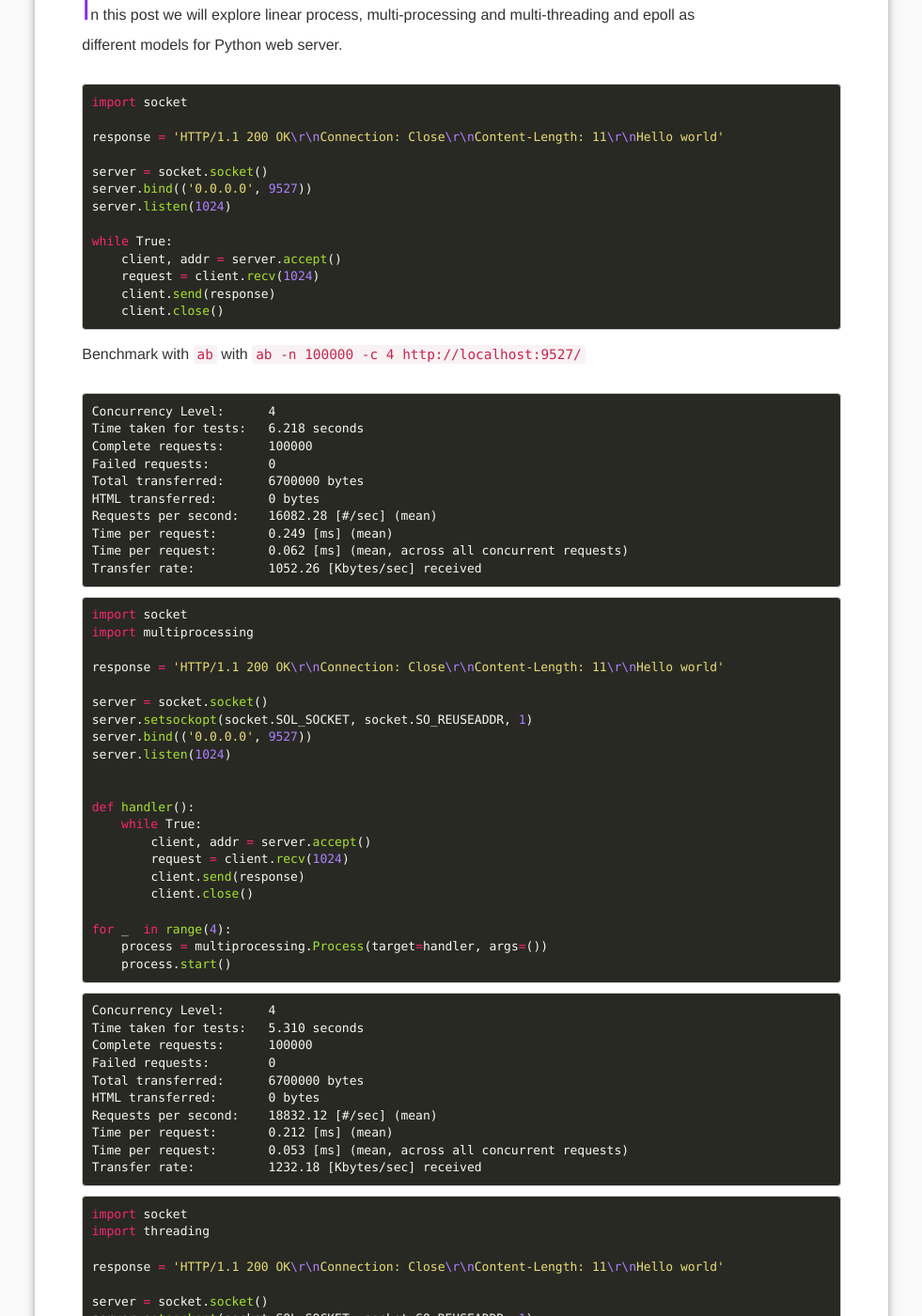
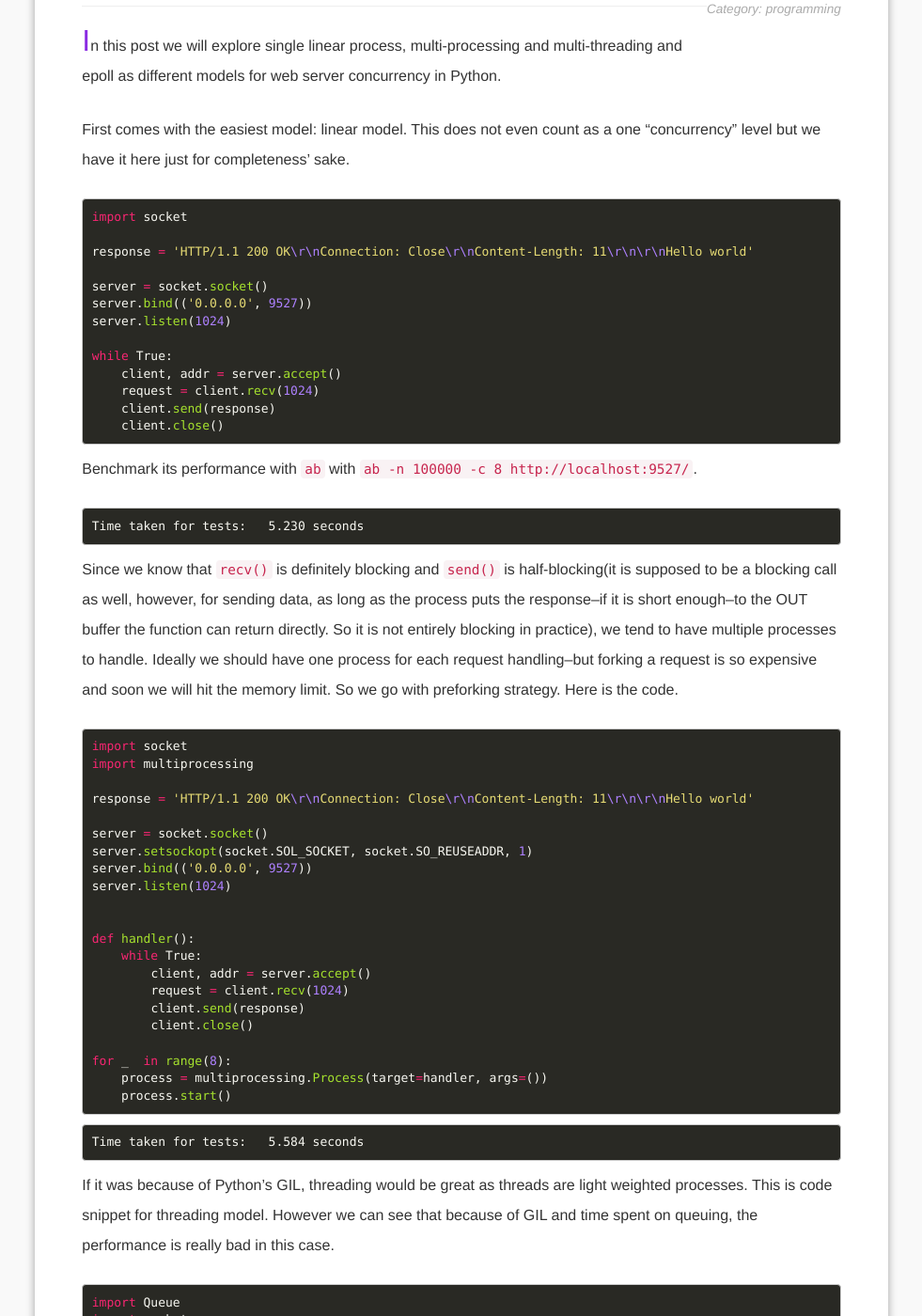
Before and after one commit to franklingu/franklingu.github.io, a Jekyll site: the page built from _posts/2016-07-27-understand-python-web-server-models-with-examples.markdown, in a window 1280 px wide and 1400 px high, scrolled down 252 px. Shown: the whole window at 94% size, without its empty margins (149-1130 px from the left). Built offline with Jekyll 4.4.1, drawn with Linux system fonts in a browser that asks for light colours; nearby versions of some CDN libraries; comment, search, counter and statistics services are not loaded; some of the changed text lies outside the part shown.

Commit message:
add more to python web server models

```diff
--- a/_posts/2016-07-27-understand-python-web-server-models-with-examples.markdown
+++ b/_posts/2016-07-27-understand-python-web-server-models-with-examples.markdown
@@ -1,17 +1,18 @@
 ---
 layout: blog_base
-title: Understand Python web server models with examples
+title: Understand web server concurrency  models with examples in Python
 category: programming
 tag: Python
-meta_desc: Understand Python web server models with examples--single linear process, multi-processing, multi-threading, epoll.
+meta_desc: Understand web server models with examples in Python--single linear process, multi-processing, multi-threading, epoll.
 ---
 
-In this post we will explore linear process, multi-processing and multi-threading and epoll as different models for Python web server.
+In this post we will explore single linear process, multi-processing and multi-threading and epoll as different models for web server concurrency in Python.
 
+First comes with the easiest model: linear model. This does not even count as a one "concurrency" level but we have it here just for completeness' sake.
 ~~~python
 import socket
 
-response = 'HTTP/1.1 200 OK\r\nConnection: Close\r\nContent-Length: 11\r\nHello world'
+response = 'HTTP/1.1 200 OK\r\nConnection: Close\r\nContent-Length: 11\r\n\r\nHello world'
 
 server = socket.socket()
 server.bind(('0.0.0.0', 9527))
@@ -24,26 +25,18 @@
     client.close()
 ~~~
 
-Benchmark with `ab` with `ab -n 100000 -c 4 http://localhost:9527/`
+Benchmark its performance with `ab` with `ab -n 100000 -c 8 http://localhost:9527/`.
 
 ~~~
-Concurrency Level:      4
-Time taken for tests:   6.218 seconds
-Complete requests:      100000
-Failed requests:        0
-Total transferred:      6700000 bytes
-HTML transferred:       0 bytes
-Requests per second:    16082.28 [#/sec] (mean)
-Time per request:       0.249 [ms] (mean)
-Time per request:       0.062 [ms] (mean, across all concurrent requests)
-Transfer rate:          1052.26 [Kbytes/sec] received
+Time taken for tests:   5.230 seconds
 ~~~
 
+Since we know that `recv()` is definitely blocking and `send()` is half-blocking(it is supposed to be a blocking call as well, however, for sending data, as long as the process puts the response--if it is short enough--to the OUT buffer the function can return directly. So it is not entirely blocking in practice), we tend to have multiple processes to handle. Ideally we should have one process for each request handling--but forking a request is so expensive and soon we will hit the memory limit. So we go with preforking strategy. Here is the code.
 ~~~python
 import socket
 import multiprocessing
 
-response = 'HTTP/1.1 200 OK\r\nConnection: Close\r\nContent-Length: 11\r\nHello world'
+response = 'HTTP/1.1 200 OK\r\nConnection: Close\r\nContent-Length: 11\r\n\r\nHello world'
 
 server = socket.socket()
 server.setsockopt(socket.SOL_SOCKET, socket.SO_REUSEADDR, 1)
@@ -58,29 +51,22 @@
         client.send(response)
         client.close()
 
-for _  in range(4):
+for _  in range(8):
     process = multiprocessing.Process(target=handler, args=())
     process.start()
 ~~~
 
 ~~~
-Concurrency Level:      4
-Time taken for tests:   5.310 seconds
-Complete requests:      100000
-Failed requests:        0
-Total transferred:      6700000 bytes
-HTML transferred:       0 bytes
-Requests per second:    18832.12 [#/sec] (mean)
-Time per request:       0.212 [ms] (mean)
-Time per request:       0.053 [ms] (mean, across all concurrent requests)
-Transfer rate:          1232.18 [Kbytes/sec] received
+Time taken for tests:   5.584 seconds
 ~~~
 
+If it was because of Python's GIL, threading would be great as threads are light weighted processes. This is code snippet for threading model. However we can see that because of GIL and time spent on queuing, the performance is really bad in this case.
 ~~~python
+import Queue
 import socket
 import threading
 
-response = 'HTTP/1.1 200 OK\r\nConnection: Close\r\nContent-Length: 11\r\nHello world'
+response = 'HTTP/1.1 200 OK\r\nConnection: Close\r\nContent-Length: 11\r\n\r\nHello world'
 
 server = socket.socket()
 server.setsockopt(socket.SOL_SOCKET, socket.SO_REUSEADDR, 1)
@@ -88,30 +74,30 @@
 server.listen(1024)
 
 
-def handler():
+def handler(queue):
     while True:
-        client, addr = server.accept()
+        client = queue.get()
         request = client.recv(1024)
         client.send(response)
         client.close()
 
-for _  in range(4):
-    thread = threading.thread(target=handler, args=())
+queue = Queue.Queue()
+for _  in range(8):
+    thread = threading.Thread(target=handler, args=(queue,))
     thread.daemon = True
     thread.start()
+
+
+while True:
+    client, addr = server.accept()
+    queue.put(client)
 ~~~
 
 ~~~
-Concurrency Level:      4
-Time taken for tests:   5.284 seconds
-Complete requests:      100000
-Failed requests:        0
-Total transferred:      6700000 bytes
-HTML transferred:       0 bytes
-Requests per second:    18926.67 [#/sec] (mean)
-Time per request:       0.211 [ms] (mean)
-Time per request:       0.053 [ms] (mean, across all concurrent requests)
-Transfer rate:          1238.37 [Kbytes/sec] received
+Time taken for tests:   16.346 seconds
 ~~~
 
-epoll example to be continued
+Well, since we know that servers are blocking by nature--what if we can handle it as non-blocking IO and only acknowledge when there is an event. First we have `select` and then `poll` and later `epoll` for this purpose. Let's see how to code it.
+
+~~~python
+~~~
```
